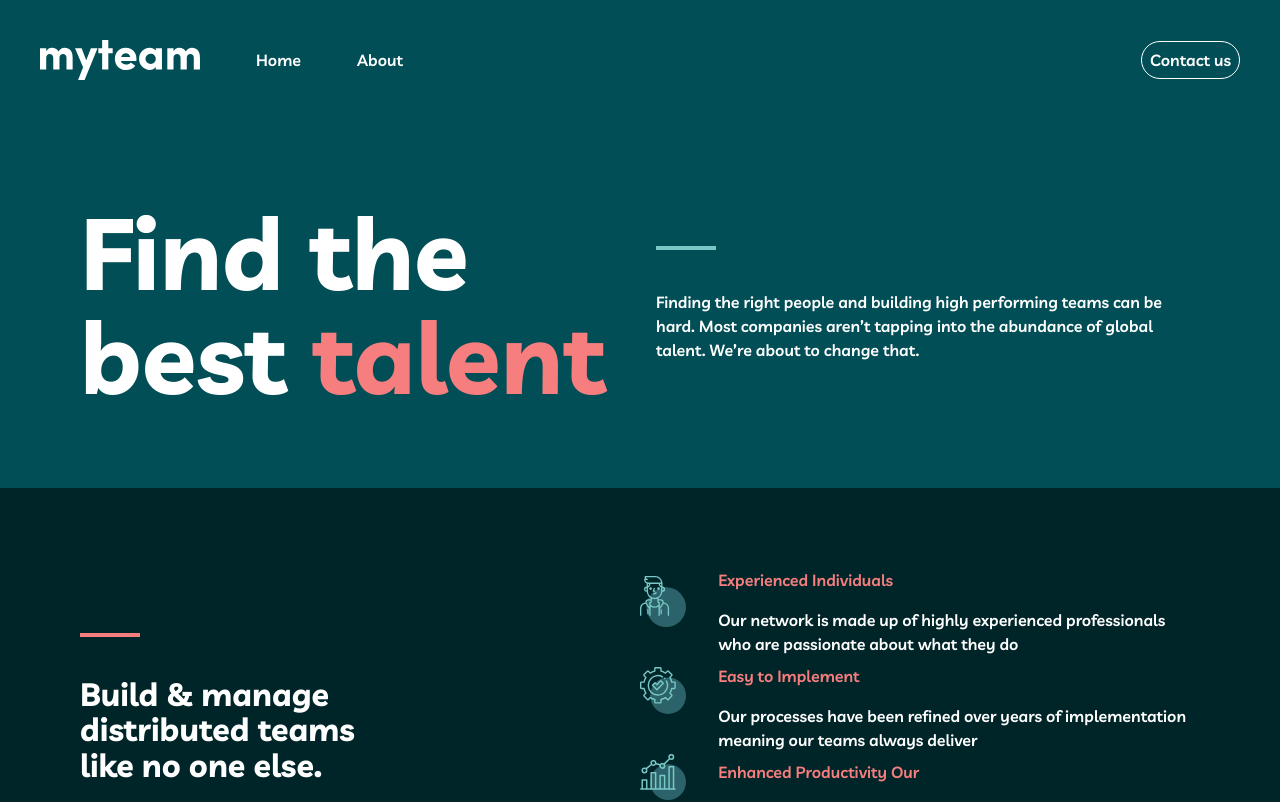
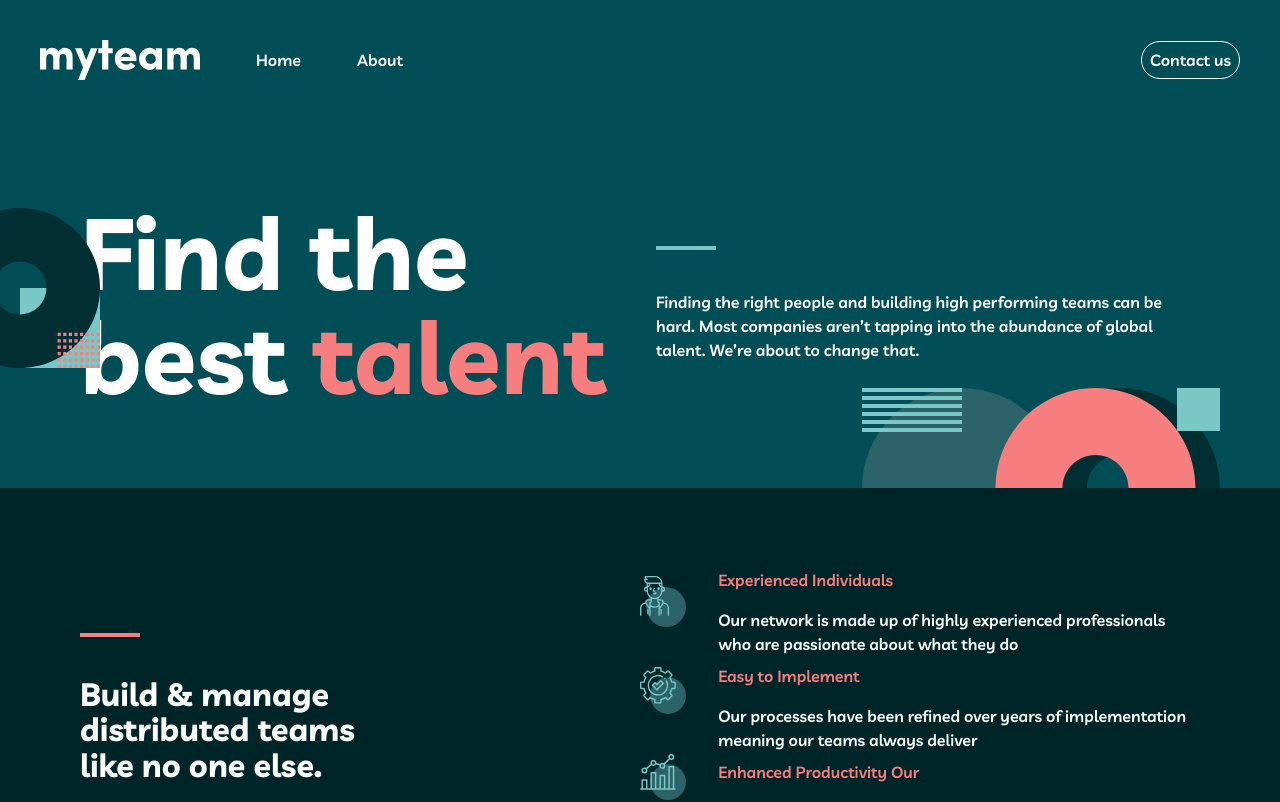
Before and after one commit to Najmaldin-ishag/My-team-multi-page-website, a React (Vite) app: page / in a window 1280 px wide. Shown: the top 802 px of the page. Built offline with nearby package versions, Linux system fonts and the light colour scheme.

Commit message:
Update Hero.jsx

```diff
--- a/src/HeroSection/Hero.jsx
+++ b/src/HeroSection/Hero.jsx
@@ -1,10 +1,16 @@
 const Hero = () => {
   return (
-    <header className="w-full bg-primary-midnight-green p-20">
+    <header className="w-full bg-primary-midnight-green p-20 relative">
       <div className="grid grid-cols-2 justify-between items-center container gap-[2rem]">
+        <img
+          src="./assets/bg-pattern-home-1.svg"
+          alt="img"
+          className="size-[10rem] -left-15 bottom-30 absolute "
+        />
         <h1 className="text-[100px] font-bold text-primary-white leading-[6.5rem]">
           Find the best <spn className="text-primary-light-coral">talent</spn>
         </h1>
+
         <div>
           <div className=" h-1 w-[60px] bg-secondary-rapture-blue mb-10" />
           <p className="font-semibold text-primary-white leading-small">
@@ -12,6 +18,10 @@ const Hero = () => {
             hard. Most companies aren’t tapping into the abundance of global
             talent. We’re about to change that.
           </p>
+          <img
+            src="./assets/bg-pattern-home-2.svg"
+            className="absolute right-15 bottom-0"
+          />
         </div>
       </div>
     </header>
```
